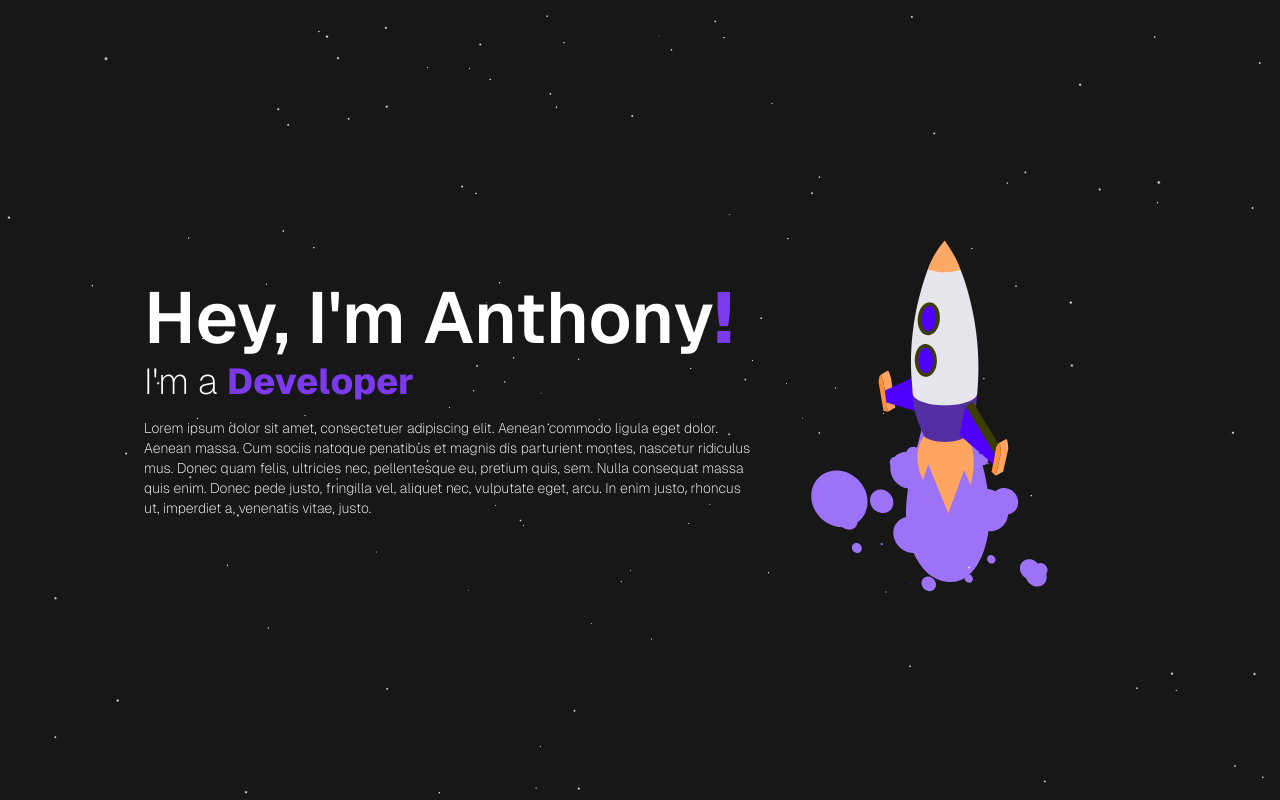
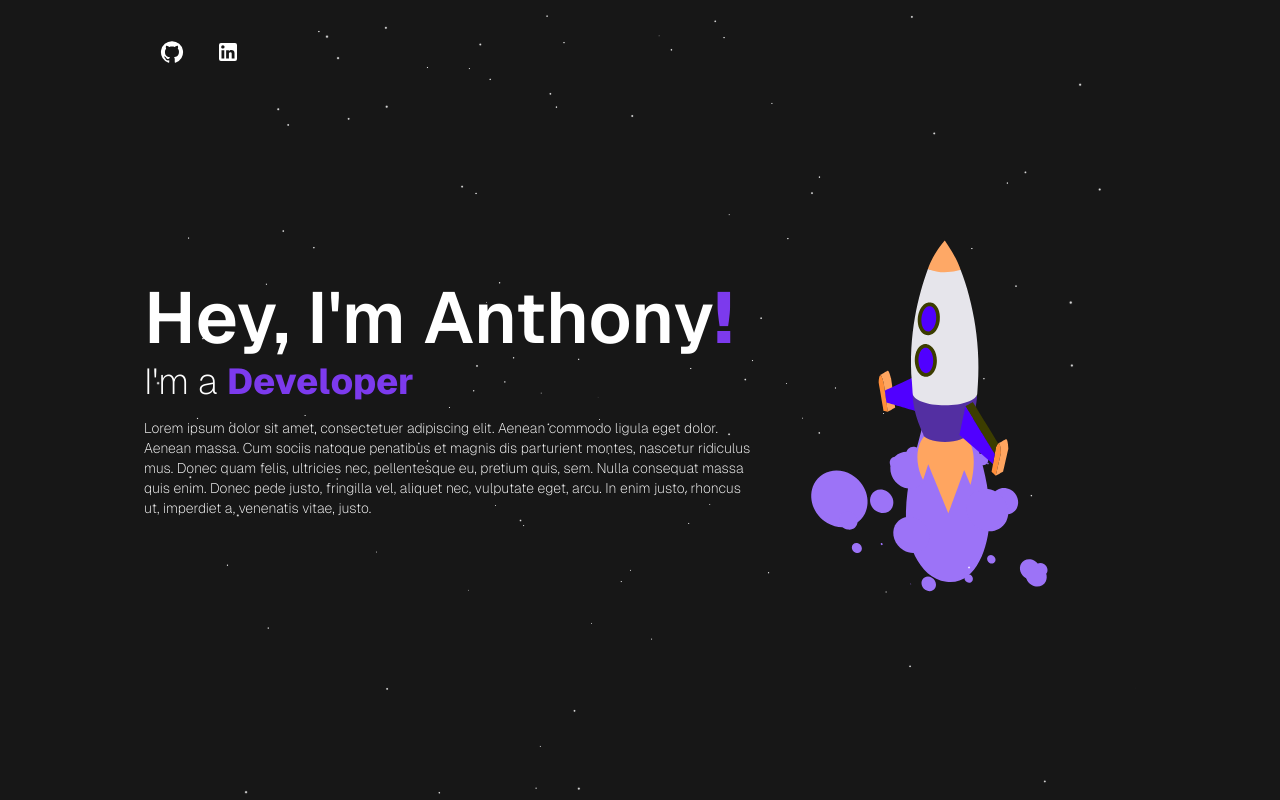
Before and after one commit to Anthony-Philippe/Personal-Resume, a React (Vite) app: page / in a window 1280 px wide. Built offline with nearby package versions, Linux system fonts and the light colour scheme.

Commit message:
Icon socialnetwork
Add icon for social nettwork with wave animation

```diff
--- /dev/null
+++ b/src/components/IconWave.tsx
@@ -0,0 +1,33 @@
+import { motion } from "framer-motion";
+import React from "react";
+
+type IconLink = {
+  icon: React.ReactElement;
+  link: string;
+};
+
+type IconWaveProps = {
+  icons: IconLink[];
+};
+
+export const IconWave: React.FC<IconWaveProps> = ({ icons }) => {
+  return (
+    <div className="flex space-x-8 absolute top-8 left-4">
+      {icons.map((iconLink, index) => (
+        <motion.a
+          key={index}
+          href={iconLink.link}
+          target="_blank"
+          rel="noopener noreferrer"
+          initial={{ y: "-100vh", opacity: 0 }}
+          animate={{ y: 0, opacity: 1 }}
+          transition={{ duration: 1.2, delay: index * 0.2 }}
+          className="relative text-3xl text-whitecursor-pointer"
+          whileHover={{ scale: 1.3 }}
+        >
+          {iconLink.icon}
+        </motion.a>
+      ))}
+    </div>
+  );
+};
--- a/src/layouts/Header.tsx
+++ b/src/layouts/Header.tsx
@@ -1,12 +1,26 @@
 import rocket from "@assets/animations/rocket.json";
 import { AuroraHero } from "@components/Aurora";
 import { Hero } from "@components/Hero";
+import { IconWave } from "@components/IconWave";
+import GitHubIcon from "@mui/icons-material/GitHub";
+import LinkedInIcon from "@mui/icons-material/LinkedIn";
 import { motion } from "framer-motion";
 import Lottie from "lottie-react";
 
 export const Header = () => {
+  const icons = [
+    {
+      icon: <GitHubIcon />,
+      link: "https://github.com",
+    },
+    {
+      icon: <LinkedInIcon />,
+      link: "https://linkedin.com",
+    },
+  ];
+
   return (
-    <div className="flex flex-row h-screen items-center justify-evenly mx-36">
+    <div className="relative flex flex-row h-screen items-center justify-evenly mx-36">
       <Hero />
       <motion.div
         initial={{ y: "-100vh", opacity: 0 }}
@@ -16,6 +30,7 @@ export const Header = () => {
         <Lottie animationData={rocket} className="size-96" />
       </motion.div>
       <AuroraHero />
+      <IconWave icons={icons} />
     </div>
   );
 };
```
